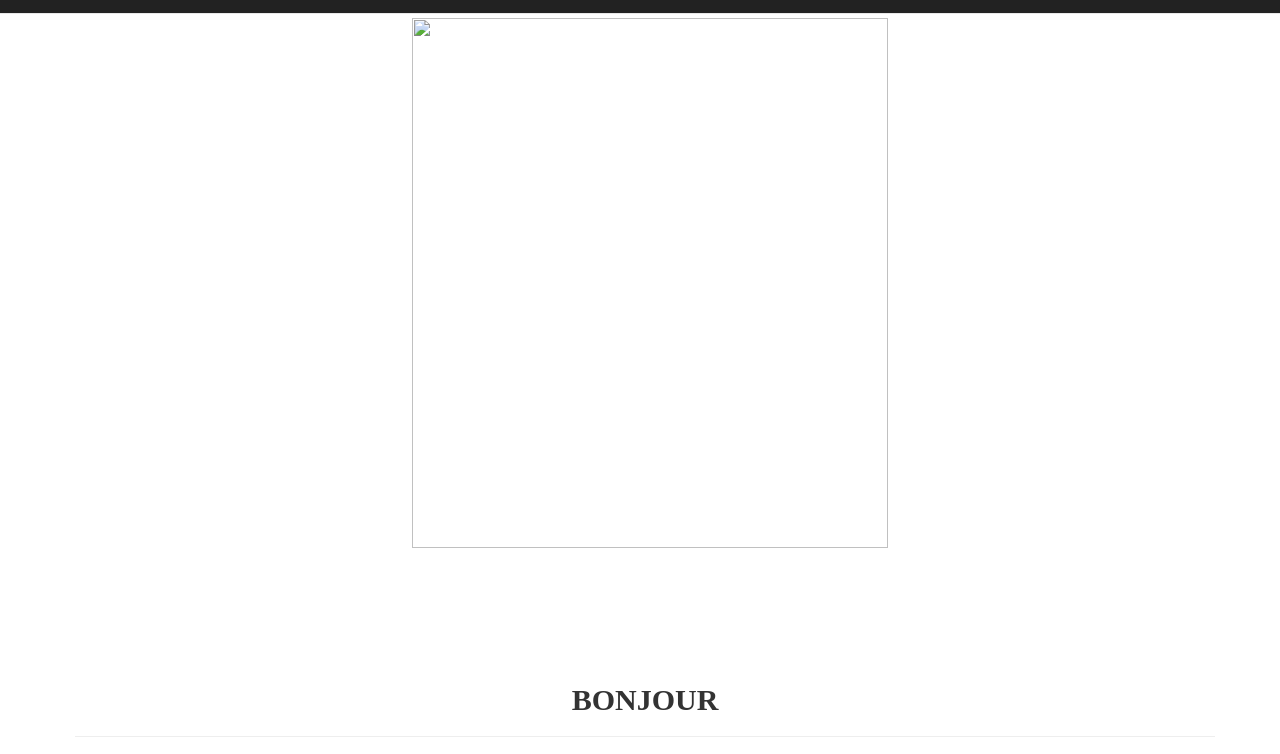
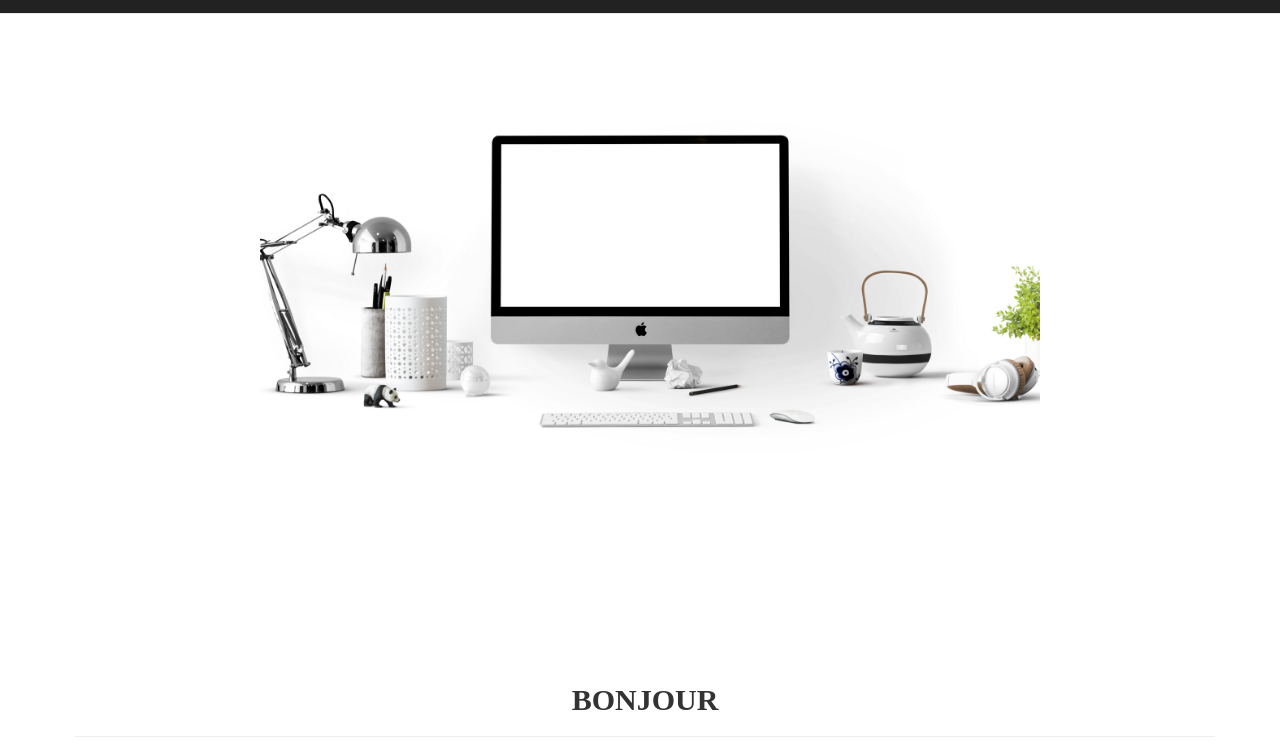
Before and after one commit to yettyadeyemi/hello-world, a plain HTML site: page index.html in a window 1280 px wide. Shown: the part 37-791 px from the top of the page. Drawn offline with nearby package versions, Linux system fonts and the light colour scheme; a web font is replaced by a local one.

Commit message:
Update index.html

```diff
--- a/index.html
+++ b/index.html
@@ -50,7 +50,7 @@
 
       <!--- Start of header ---->
       <div id="header" class="header">
-       <center> <img src="images/bgheader1.png" class="wow slideInLeft">
+       <center> <img src="bgheader1.png" class="wow slideInLeft">
           </center>
 
 
```
